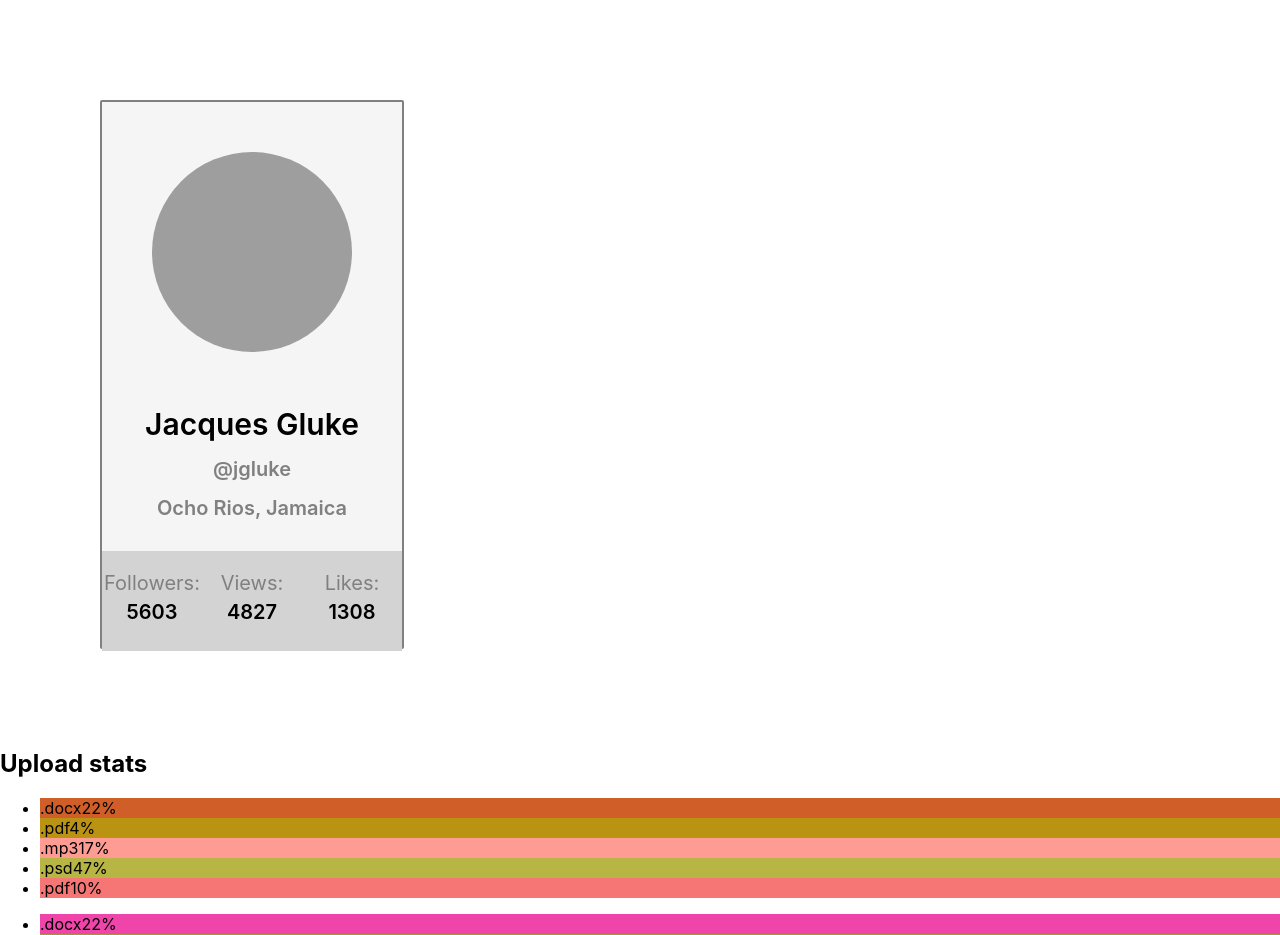
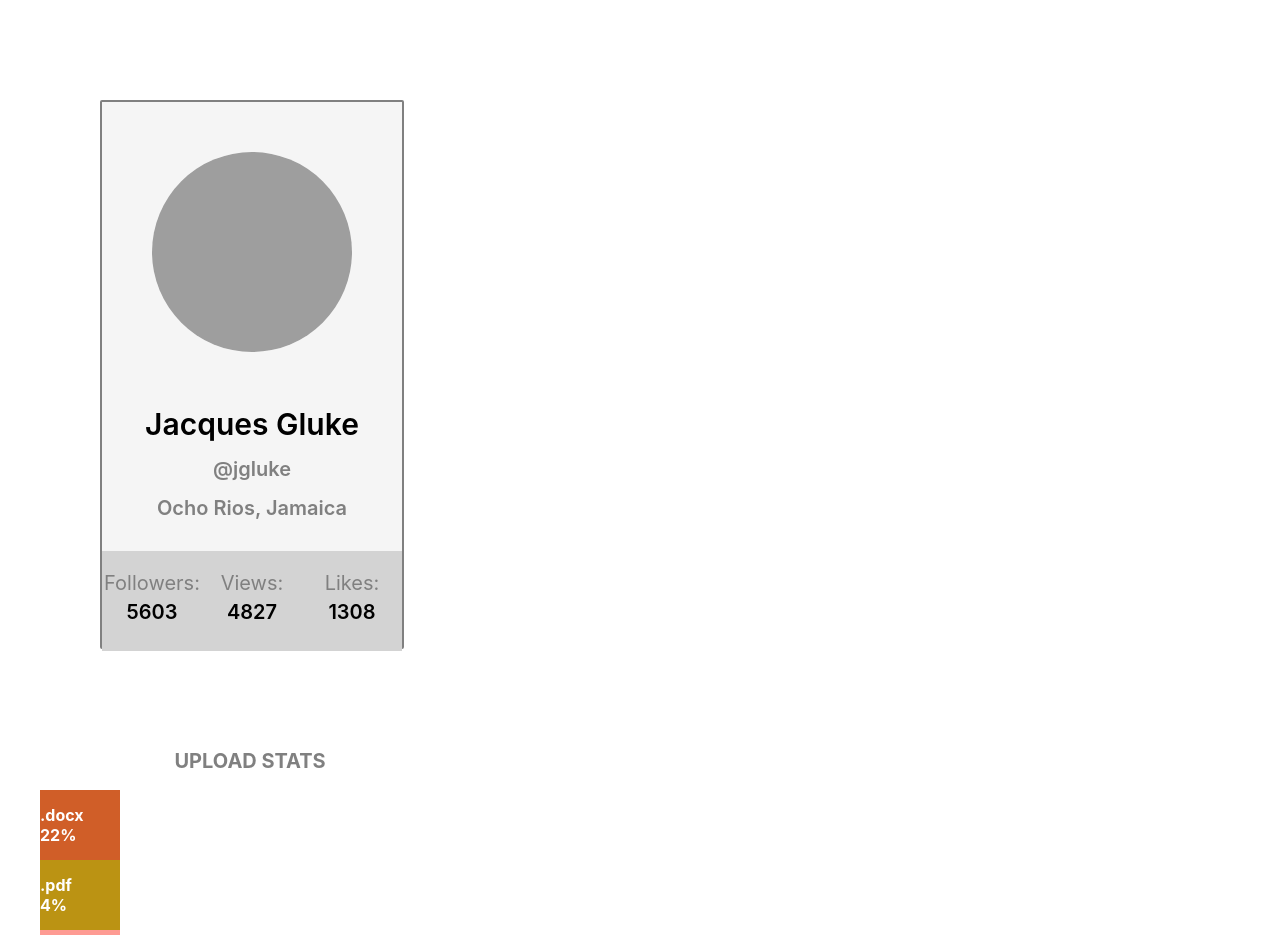
Before and after one commit to MateuszKar2/goit-react-hw-01-components, a React (Create React App) app: page / in a window 1280 px wide. Shown: the top 935 px of the page. Built offline with nearby package versions, Linux system fonts and the light colour scheme; grey boxes are pictures that could not be loaded.

Commit message:
save changes

```diff
--- a/src/components/Statistic/Statistic.module.css
+++ b/src/components/Statistic/Statistic.module.css
@@ -1,20 +1,37 @@
-/*.statistics {
-
+.statistics {
+    width: 500px;
+    height: 500px;
 }
 
 
 
 .title {
-
+    text-align: center;
+    font-size: 20px;
+    color: gray;
+    text-transform: uppercase;
 }
 
 .statlist {
+    list-style: none;
+    display: flex;
+    flex-direction: row;
+    background-color: aqua;
+
 
 }
 
 .item {
+    display: flex;
+    flex-direction: row;
+    flex-direction: column;
+    justify-content: center;
+     width: 80px;
+    height: 70px;
+    color: white;
+    font-weight: 700;
+}
 
-}
 
 .label {
 
@@ -22,4 +39,4 @@
 
 .percentage {
 
-} */
+}
```
